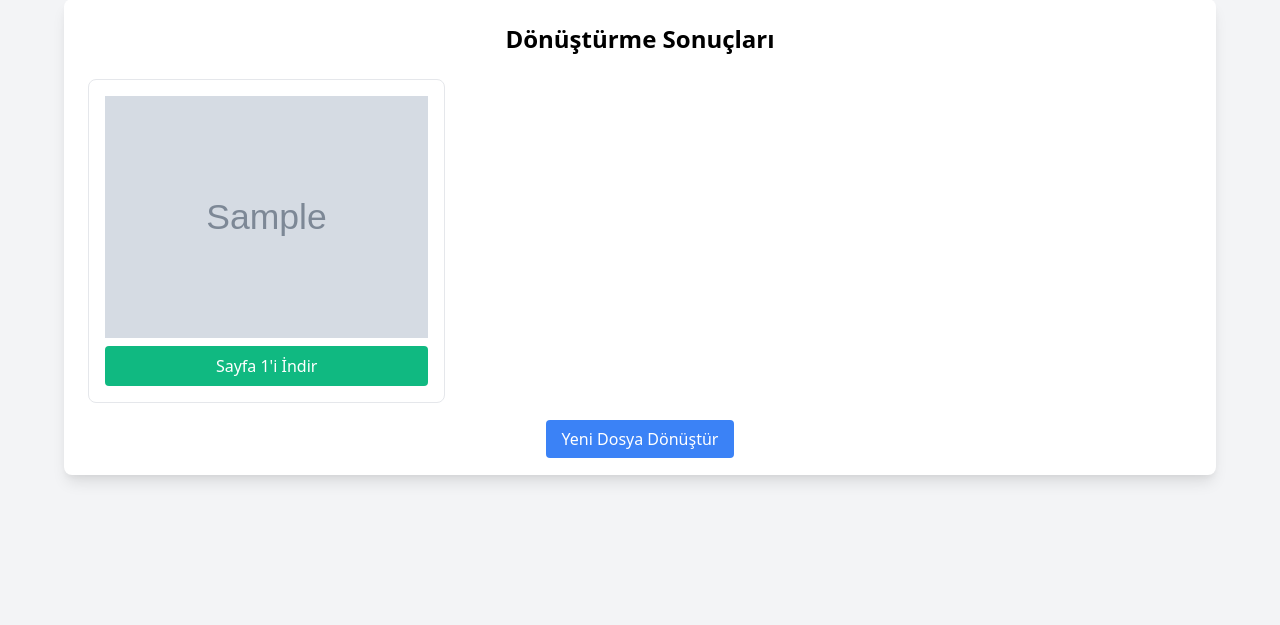
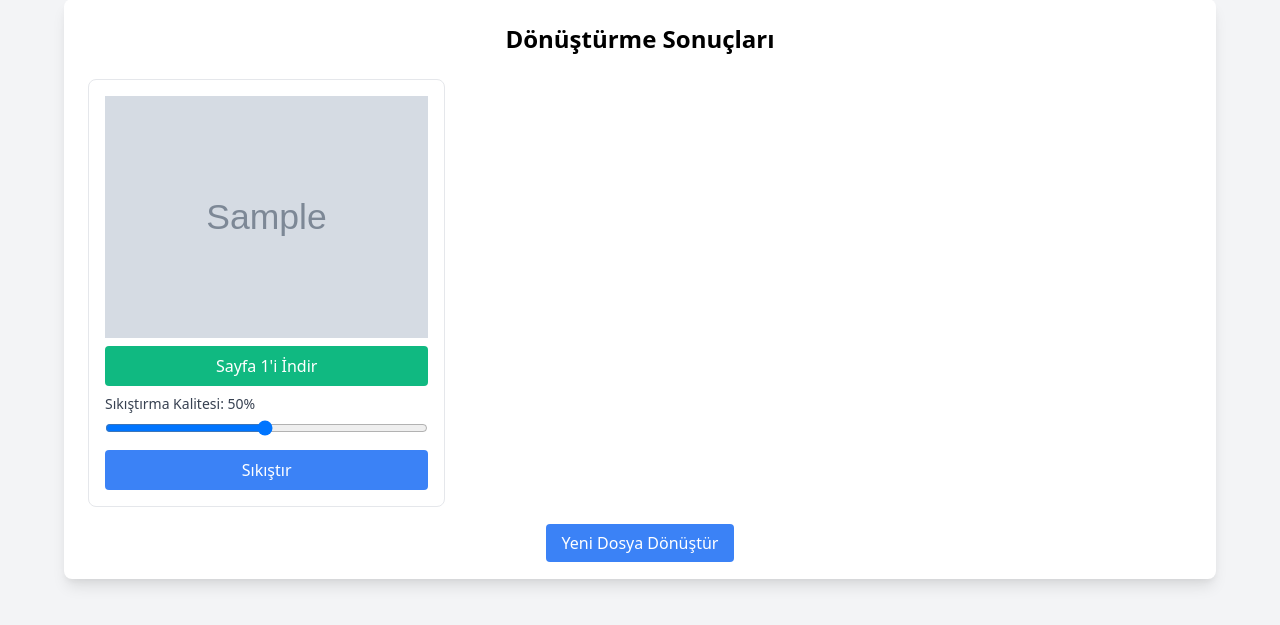
Before and after one commit to gbezirci/pdf-to-img, a Flask app: template web_app/templates/result.html in a window 1280 px wide. Shown: the part 33-658 px from the top of the page. Run offline with Flask 3, Linux system fonts and the light colour scheme; the template is opened without the code that fills it: most values are stand-ins (such as "Sample title", 1, 10 or a date in 2020); grey boxes marked "Sample" are stand-in pictures.

Commit message:
add compress

```diff
--- a/web_app/app.py
+++ b/web_app/app.py
@@ -1,8 +1,10 @@
-from flask import Flask, render_template, request, send_file
+from flask import Flask, render_template, request, send_file, jsonify
 from werkzeug.utils import secure_filename
 import os
 from pathlib import Path
 import sys
+from PIL import Image
+import io
 
 # Ana dizini Python path'ine ekle
 sys.path.append(str(Path(__file__).parent.parent))
@@ -47,6 +49,39 @@ def convert():
 
     return 'Geçersiz dosya türü', 400
 
+@app.route('/compress', methods=['POST'])
+def compress_image():
+    try:
+        # İstek parametrelerini al
+        image_path = request.form.get('image_path')
+        quality = int(request.form.get('quality', 50))  # Varsayılan kalite %50
+
+        if not image_path or not Path(image_path).exists():
+            return jsonify({'error': 'Görsel bulunamadı'}), 404
+
+        # Görseli aç
+        with Image.open(image_path) as img:
+            # Sıkıştırılmış görsel için yeni dosya adı oluştur
+            compressed_path = Path(image_path).parent / f"compressed_{Path(image_path).name}"
+
+            # Görseli sıkıştır ve kaydet
+            img.save(
+                str(compressed_path),
+                'PNG',
+                optimize=True,
+                quality=quality
+            )
+
+            return jsonify({
+                'success': True,
+                'compressed_path': str(compressed_path),
+                'original_size': Path(image_path).stat().st_size,
+                'compressed_size': Path(compressed_path).stat().st_size
+            })
+
+    except Exception as e:
+        return jsonify({'error': str(e)}), 500
+
 @app.route('/download/<path:filename>')
 def download(filename):
     return send_file(filename, as_attachment=True)
--- a/web_app/templates/result.html
+++ b/web_app/templates/result.html
@@ -3,6 +3,7 @@
 <head>
     <title>Dönüştürme Sonuçları</title>
     <link href="https://cdn.jsdelivr.net/npm/tailwindcss@2.2.19/dist/tailwind.min.css" rel="stylesheet">
+    <script src="https://cdn.jsdelivr.net/npm/axios/dist/axios.min.js"></script>
 </head>
 <body class="bg-gray-100 min-h-screen p-8">
     <div class="max-w-6xl mx-auto bg-white rounded-lg shadow-lg p-6">
@@ -10,12 +11,47 @@
 
         <div class="grid grid-cols-1 md:grid-cols-2 lg:grid-cols-3 gap-4">
             {% for image in images %}
-            <div class="border rounded-lg p-4">
+            <div class="border rounded-lg p-4" id="image-container-{{ loop.index }}">
                 <img src="{{ image }}" alt="Sayfa {{ loop.index }}" class="w-full mb-2">
-                <a href="/download/{{ image }}"
-                   class="block text-center bg-green-500 text-white py-2 px-4 rounded hover:bg-green-600">
-                    Sayfa {{ loop.index }}'i İndir
-                </a>
+                <div class="space-y-2">
+                    <!-- İndirme Butonu -->
+                    <a href="/download/{{ image }}"
+                       class="block text-center bg-green-500 text-white py-2 px-4 rounded hover:bg-green-600">
+                        Sayfa {{ loop.index }}'i İndir
+                    </a>
+
+                    <!-- Sıkıştırma Kontrolleri -->
+                    <div class="mt-4">
+                        <label class="block text-sm font-medium text-gray-700 mb-1">
+                            Sıkıştırma Kalitesi: <span id="quality-value-{{ loop.index }}">50%</span>
+                        </label>
+                        <input type="range"
+                               min="1"
+                               max="100"
+                               value="50"
+                               class="w-full"
+                               id="quality-slider-{{ loop.index }}">
+                        <button onclick="compressImage('{{ image }}', {{ loop.index }})"
+                                class="w-full mt-2 bg-blue-500 text-white py-2 px-4 rounded hover:bg-blue-600"
+                                id="compress-btn-{{ loop.index }}">
+                            Sıkıştır
+                        </button>
+                        <!-- Sıkıştırma Sonucu -->
+                        <div id="compress-result-{{ loop.index }}" class="mt-2 text-sm hidden">
+                            <div class="text-gray-600">
+                                Orijinal Boyut: <span id="original-size-{{ loop.index }}"></span>
+                            </div>
+                            <div class="text-gray-600">
+                                Sıkıştırılmış Boyut: <span id="compressed-size-{{ loop.index }}"></span>
+                            </div>
+                            <a href="#"
+                               id="compressed-download-{{ loop.index }}"
+                               class="block text-center bg-purple-500 text-white py-2 px-4 rounded hover:bg-purple-600 mt-2">
+                                Sıkıştırılmış Dosyayı İndir
+                            </a>
+                        </div>
+                    </div>
+                </div>
             </div>
             {% endfor %}
         </div>
@@ -26,5 +62,67 @@
             </a>
         </div>
     </div>
+
+    <script>
+    // Kalite kaydırıcılarını ayarla
+    document.querySelectorAll('input[type="range"]').forEach(slider => {
+        slider.addEventListener('input', function() {
+            const index = this.id.split('-')[2];
+            document.getElementById(`quality-value-${index}`).textContent = this.value + '%';
+        });
+    });
+
+    // Dosya boyutunu formatla
+    function formatFileSize(bytes) {
+        if (bytes === 0) return '0 Bytes';
+        const k = 1024;
+        const sizes = ['Bytes', 'KB', 'MB', 'GB'];
+        const i = Math.floor(Math.log(bytes) / Math.log(k));
+        return parseFloat((bytes / Math.pow(k, i)).toFixed(2)) + ' ' + sizes[i];
+    }
+
+    // Görseli sıkıştır
+    function compressImage(imagePath, index) {
+        const quality = document.getElementById(`quality-slider-${index}`).value;
+        const button = document.getElementById(`compress-btn-${index}`);
+        const resultDiv = document.getElementById(`compress-result-${index}`);
+
+        // Butonu devre dışı bırak ve yazıyı değiştir
+        button.disabled = true;
+        button.textContent = 'Sıkıştırılıyor...';
+
+        // Sıkıştırma isteği gönder
+        axios.post('/compress', {
+            image_path: imagePath,
+            quality: quality
+        }, {
+            headers: {
+                'Content-Type': 'application/x-www-form-urlencoded'
+            }
+        })
+        .then(response => {
+            const data = response.data;
+
+            // Sonuçları göster
+            document.getElementById(`original-size-${index}`).textContent = formatFileSize(data.original_size);
+            document.getElementById(`compressed-size-${index}`).textContent = formatFileSize(data.compressed_size);
+
+            // İndirme linkini güncelle
+            const downloadLink = document.getElementById(`compressed-download-${index}`);
+            downloadLink.href = `/download/${data.compressed_path}`;
+
+            // Sonuç bölümünü göster
+            resultDiv.classList.remove('hidden');
+        })
+        .catch(error => {
+            alert('Sıkıştırma sırasında bir hata oluştu: ' + error.response?.data?.error || error.message);
+        })
+        .finally(() => {
+            // Butonu tekrar aktif et
+            button.disabled = false;
+            button.textContent = 'Sıkıştır';
+        });
+    }
+    </script>
 </body>
 </html>
```
